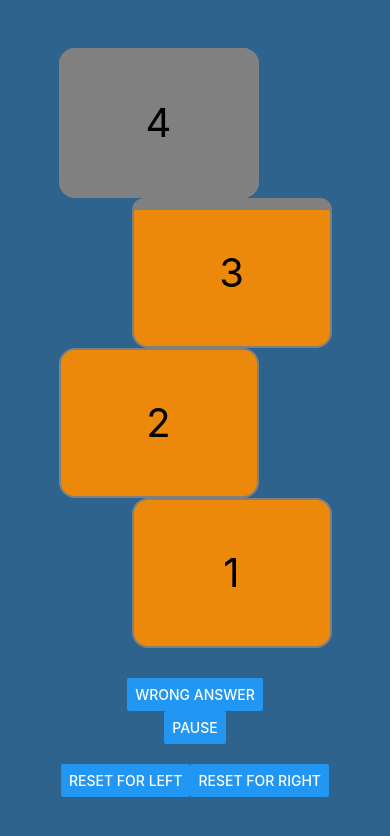
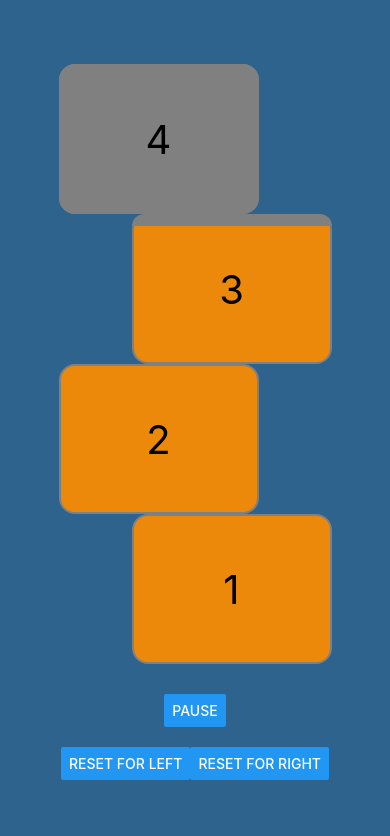
Before and after one commit to MathieuFedrigo/face-a-face, a React Native app: screen / in a window 390 px wide. Shown: the top 836 px of the page. Built offline with nearby package versions, Linux system fonts and the light colour scheme.

Commit message:
hide wrong answer

```diff
--- a/src/Components/Board.tsx
+++ b/src/Components/Board.tsx
@@ -1,12 +1,11 @@
-import { Button, StyleSheet, Text, View } from 'react-native';
+import { Button, StyleSheet, View } from 'react-native';
 import { Brick } from '../Components/Brick';
 import { useTimer } from '../Hooks/useTimer';
-import { boardSelector, wrongAnswer, restartForLeft, restartForRight, timeSelector, tick, pause, boardStatusSelector } from '../redux/boardSlice';
+import { boardSelector, wrongAnswer, restartForLeft, restartForRight, pause, boardStatusSelector } from '../redux/boardSlice';
 import { useAppDispatch, useAppSelector } from '../redux/hooks';
 
 export const Board = () => {
   const board = useAppSelector(boardSelector);
-  const timeLeft = useAppSelector(timeSelector);
   const isPaused = useAppSelector(boardStatusSelector);
   const dispatch = useAppDispatch();
   useTimer()
@@ -18,7 +17,7 @@ export const Board = () => {
         <Brick number={2} side={board[2]} />
         <Brick number={1} side={board[1]} />
         <View style={{height: 30}}/>
-        <Button title='Wrong Answer' onPress={() => dispatch(wrongAnswer())}/>
+        {isPaused ? <Button title='Wrong Answer' onPress={() => dispatch(wrongAnswer())}/> : null}
         <Button title={isPaused ? 'PLAY' : 'PAUSE'} onPress={() => dispatch(pause())}/>
         <View style={styles.buttonContainer}>
           <Button title='Reset for LEFT' onPress={() => dispatch(restartForLeft())}/>
```
